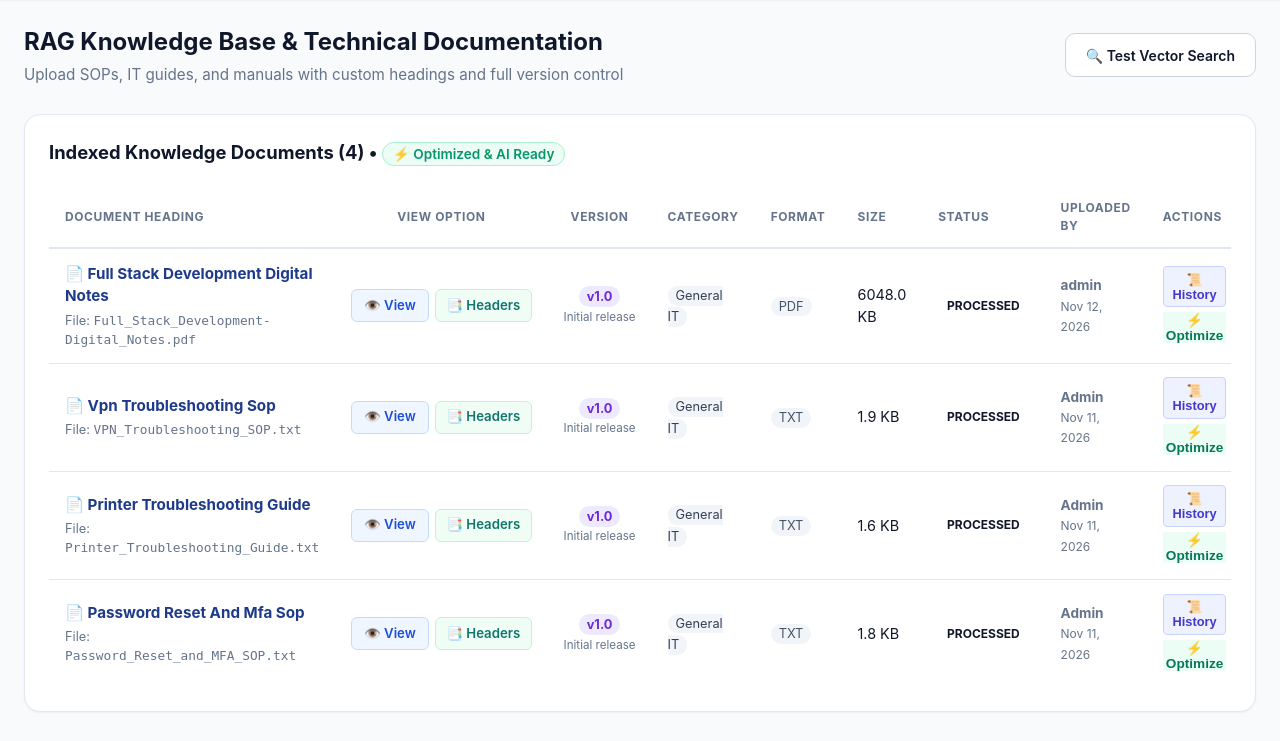
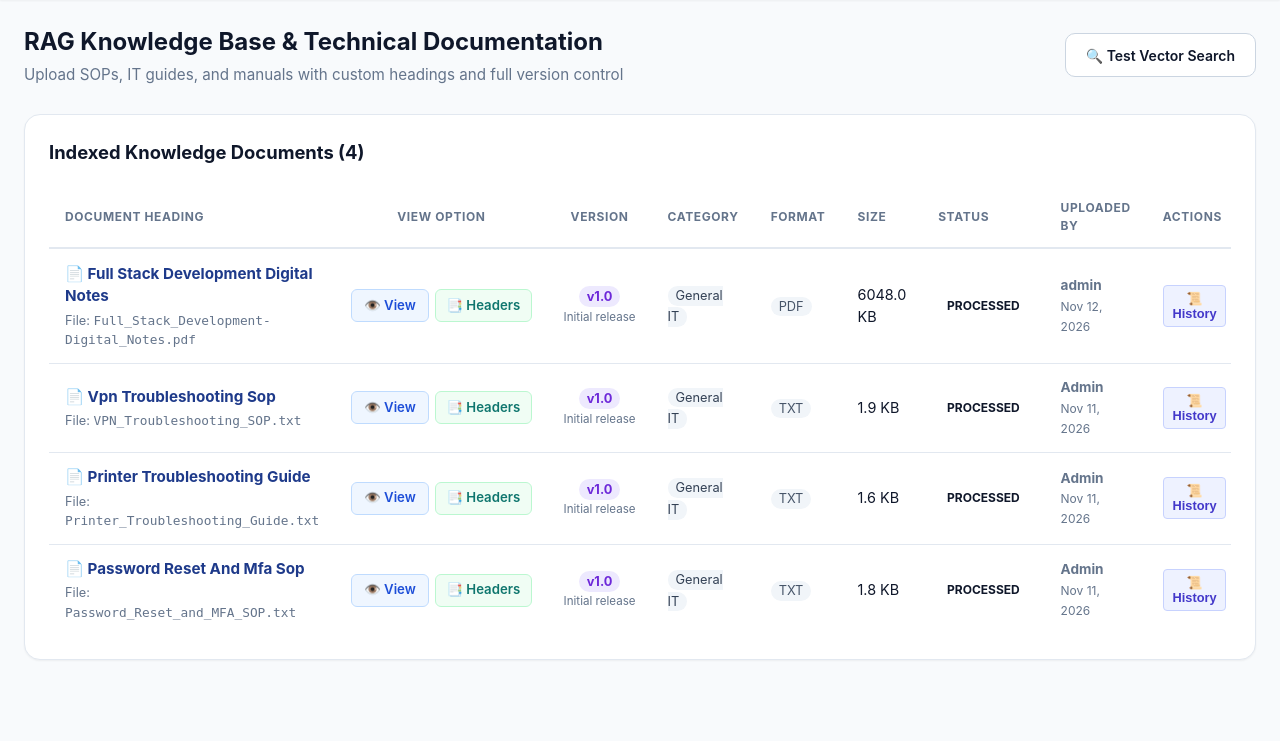
Before and after one commit to 0saran444-boop/AI-CHATBOT-RAG-Powered-IT-Helpdesk-Knowledge-System-, a Flask app: page /knowledge in a window 1280 px wide. Shown: the part 59-800 px from the top of the page. Run offline with Flask 3, Linux system fonts and the light colour scheme; a user stored in the database is signed in; data comes from the database, SQL or seed files in the repository; some libraries are stand-ins or nearby versions.

Commit message:
feat: delete optimize option buttons and tags from UI

```diff
--- a/backend/routes/knowledge_routes.py
+++ b/backend/routes/knowledge_routes.py
@@ -339,38 +339,19 @@ def update_heading(doc_id: int):
     return redirect(url_for('knowledge.index'))
 
 
-@knowledge_bp.route('/optimize', methods=['POST'])
-@login_required
-def optimize_all():
-    """Optimize entire knowledge base, rebuild FAISS vector index, and clean orphaned embeddings."""
-    if current_user.is_employee:
-        flash("Only Managers and Administrators can optimize the knowledge base.", 'danger')
-        return redirect(url_for('knowledge.index'))
-
-    success = VectorStoreManager.rebuild_index()
-    if success:
-        AuditLog.log("KNOWLEDGE_OPTIMIZED", "KnowledgeBase", 0, current_user.id, "Optimized full vector store and FAISS index")
-        flash("✨ Knowledge base vector store optimized successfully! All documents and embeddings are synced with FAISS.", 'success')
-    else:
-        flash("Failed to optimize vector store.", 'danger')
-    return redirect(url_for('knowledge.index'))
-
-
-@knowledge_bp.route('/<int:doc_id>/optimize', methods=['POST'])
 @knowledge_bp.route('/<int:doc_id>/reprocess', methods=['POST'])
 @login_required
 def reprocess(doc_id: int):
-    """Optimize document embeddings and rebuild FAISS index."""
+    """Reprocess document and rebuild embeddings."""
     if current_user.is_employee:
         flash("Unauthorized.", 'danger')
         return redirect(url_for('knowledge.index'))
 
     success, error = RAGService.ingest_document(doc_id)
     if success:
-        AuditLog.log("DOC_OPTIMIZED", "KnowledgeDocument", doc_id, current_user.id, "Optimized embeddings and FAISS index")
-        flash("✨ Document vector embeddings optimized and FAISS index updated.", 'success')
+        flash("Document reprocessed and vector store updated.", 'success')
     else:
-        flash(f"Optimization failed: {error}", 'danger')
+        flash(f"Processing failed: {error}", 'danger')
     return redirect(url_for('knowledge.index'))
 
 
--- a/backend/templates/knowledge/knowledge_list.html
+++ b/backend/templates/knowledge/knowledge_list.html
@@ -9,14 +9,7 @@
       <h2>RAG Knowledge Base & Technical Documentation</h2>
       <p class="subtitle">Upload SOPs, IT guides, and manuals with custom headings and full version control</p>
     </div>
-    <div style="display: flex; gap: 0.75rem; align-items: center;">
-      {% if not current_user.is_employee %}
-        <form action="{{ url_for('knowledge.optimize_all') }}" method="POST" style="margin: 0;">
-          <button type="submit" class="btn-primary" style="background: linear-gradient(135deg, #059669 0%, #047857 100%); border: none; display: inline-flex; align-items: center; gap: 0.4rem; padding: 0.55rem 1.15rem; font-weight: 600; box-shadow: 0 1px 3px rgba(5, 150, 105, 0.3);" title="Rebuild and optimize FAISS vector database for maximum search accuracy">
-            ⚡ Optimize Vector Store
-          </button>
-        </form>
-      {% endif %}
+    <div style="display: flex; gap: 0.75rem;">
       <a href="{{ url_for('knowledge.test_search') }}" class="btn-secondary">🔍 Test Vector Search</a>
     </div>
   </div>
@@ -118,7 +111,7 @@
   <!-- Documents Table -->
   <div class="section-card">
     <div class="section-header" style="display: flex; justify-content: space-between; align-items: center;">
-      <h3>Indexed Knowledge Documents ({{ documents|length }}) &bull; <span style="font-size: 0.85rem; color: #059669; font-weight: 600; background: #ecfdf5; padding: 3px 10px; border-radius: 999px; border: 1px solid #a7f3d0;">⚡ Optimized & AI Ready</span></h3>
+      <h3>Indexed Knowledge Documents ({{ documents|length }})</h3>
     </div>
 
     {% if documents %}
@@ -216,7 +209,7 @@
                   <span style="font-size: 0.75rem;">{{ doc.created_at.strftime('%b %d, %Y') }}</span>
                 </td>
 
-                <!-- 9. Actions Column (Update, History, Edit, Optimize, Delete) -->
+                <!-- 9. Actions Column (Update, History, Edit, Delete) -->
                 <td>
                   <div style="display: flex; gap: 0.3rem; align-items: center; flex-wrap: wrap;">
                     {% if not current_user.is_employee %}
@@ -253,9 +246,6 @@
                         ✏️ Edit
                       </button>
                     {% endif %}
-                    <form action="{{ url_for('knowledge.reprocess', doc_id=doc.id) }}" method="POST" style="margin: 0;">
-                      <button type="submit" class="btn-action" style="color: #047857; background: #ecfdf5; border-color: #a7f3d0; font-weight: 600;" title="Optimize embeddings & FAISS index for this document">⚡ Optimize</button>
-                    </form>
                     {% if not current_user.is_employee %}
                       <form action="{{ url_for('knowledge.delete', doc_id=doc.id) }}" method="POST" onsubmit="return confirm('Delete this document and remove from FAISS vector index?');" style="margin: 0;">
                         <button type="submit" class="btn-action" style="color: var(--danger);">Delete</button>
@@ -492,7 +482,7 @@ async function openVersionsModal(docId) {
               📝 ${escapeHtml(v.change_summary)}
             </div>
             <div style="font-size: 0.775rem; color: #64748b;">
-              File: <code>${escapeHtml(v.filename)}</code> &bull; Size: ${escapeHtml(v.file_size)} &bull; <span style="color: #059669; font-weight: 600;">⚡ Optimized</span>
+              File: <code>${escapeHtml(v.filename)}</code> &bull; Size: ${escapeHtml(v.file_size)}
             </div>
           </div>
 
```
Also changed, not shown: backend/templates/knowledge/document_detail.html (+4 -7 lines).
